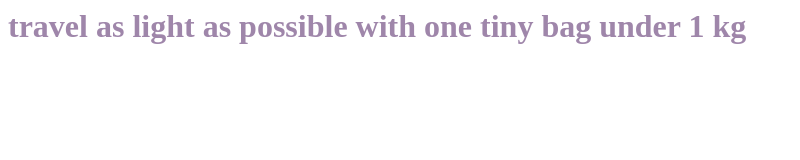
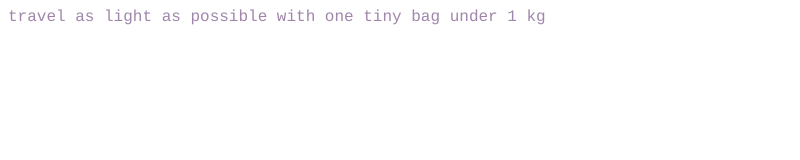
Before and after one commit to yardleyfive/travel-kit, a plain HTML site: page index.html in a window 1280 px wide. Shown: the whole page, without its empty margins (0-800 px from the left). Drawn offline with Linux system fonts and the light colour scheme.

Commit message:
Update index.html

```diff
--- a/index.html
+++ b/index.html
@@ -1,7 +1,7 @@
 <style>
 H1{
   color: rgb(159, 134, 170);
-  font:courier;
+  font: 12pt courier;
   }
 
 </style>
```
